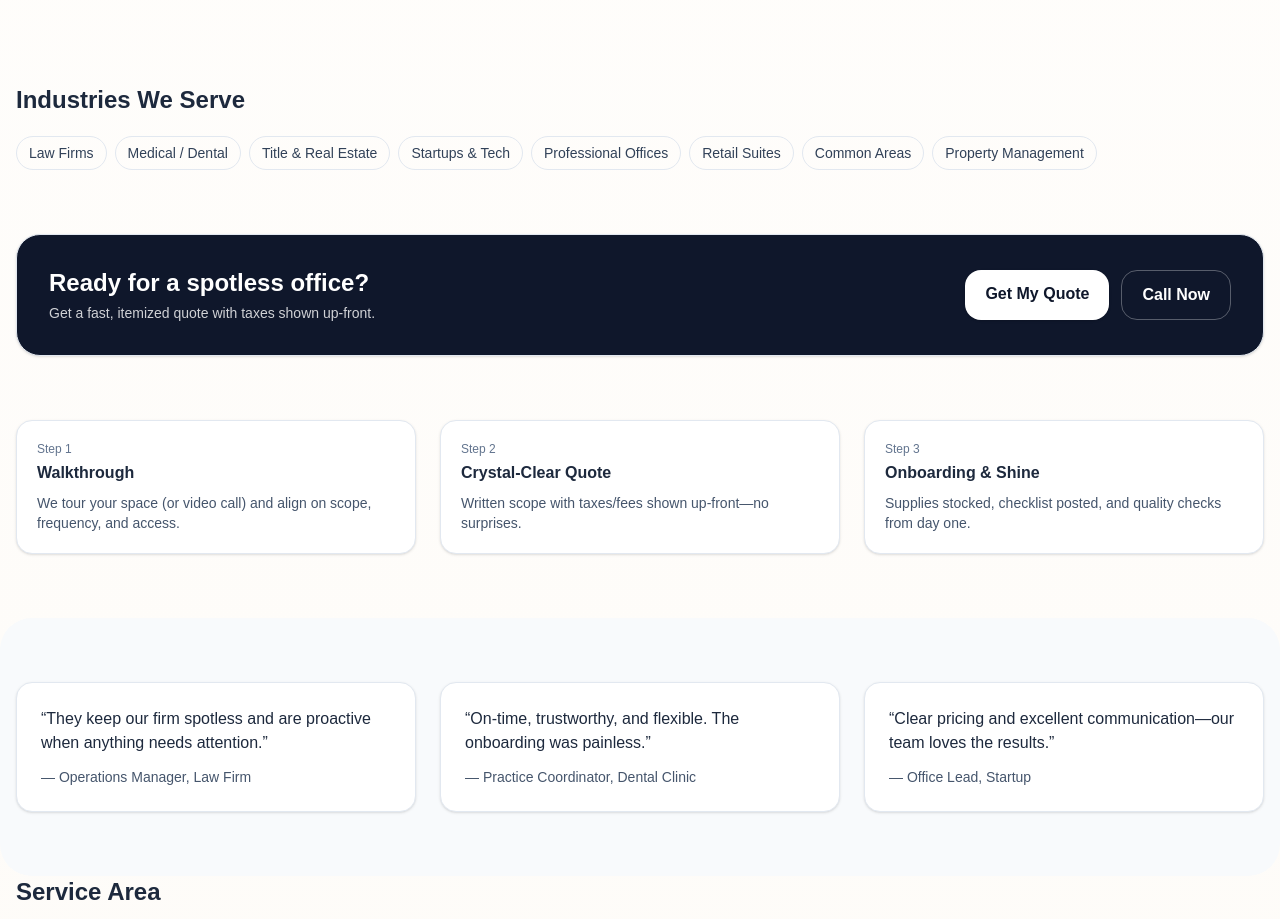
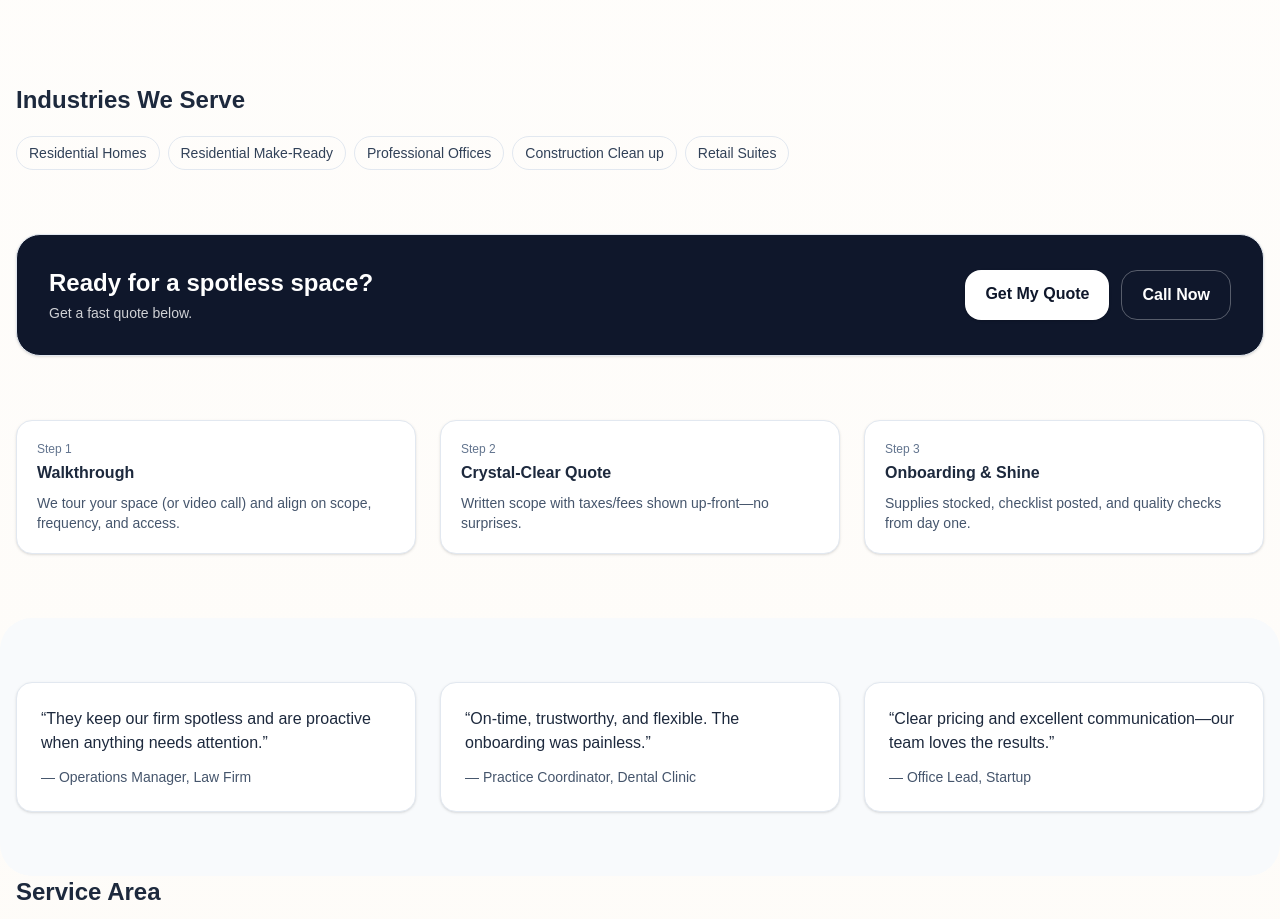
Before and after one commit to resp23f/impress-cleaning-site, a Next.js app: page / in a window 1280 px wide. Shown: the part 1640-2559 px from the top of the page. Built offline with nearby package versions, Linux system fonts and the light colour scheme.

Commit message:
Remove old page-level footer; use global Footer component

```diff
--- a/src/app/ImpressCleaningSite.jsx
+++ b/src/app/ImpressCleaningSite.jsx
@@ -264,14 +264,11 @@ export default function ImpressCleaningSite() {
         <h3 className="text-xl md:text-2xl font-semibold">Industries We Serve</h3>
         <ul className="mt-5 flex flex-wrap gap-2 text-sm">
           {[
-            "Law Firms",
-            "Medical / Dental",
-            "Title & Real Estate",
-            "Startups & Tech",
+            "Residential Homes",
+            "Residential Make-Ready",
             "Professional Offices",
+            "Construction Clean up",
             "Retail Suites",
-            "Common Areas",
-            "Property Management",
           ].map((i) => (
             <li key={i} className="px-3 py-1.5 rounded-full border border-slate-200 text-slate-700 whitespace-nowrap">{i}</li>
           ))}
@@ -496,8 +493,8 @@ function CtaBand() {
       <div className="mx-auto max-w-7xl px-4">
         <div className="mt-2 rounded-3xl border border-slate-200 bg-slate-900 text-white p-6 md:p-8 shadow-sm grid md:grid-cols-2 gap-6 items-center">
           <div>
-            <h3 className="text-xl md:text-2xl font-semibold">Ready for a spotless office?</h3>
-            <p className="mt-1 text-white/80 text-sm">Get a fast, itemized quote with taxes shown up‑front.</p>
+            <h3 className="text-xl md:text-2xl font-semibold">Ready for a spotless space?</h3>
+            <p className="mt-1 text-white/80 text-sm">Get a fast quote below.</p>
           </div>
           <div className="flex md:justify-end gap-3">
             <a href="#quote" className="rounded-2xl px-5 py-3 font-semibold bg-white text-slate-900 shadow hover:shadow-md">Get My Quote</a>
```
